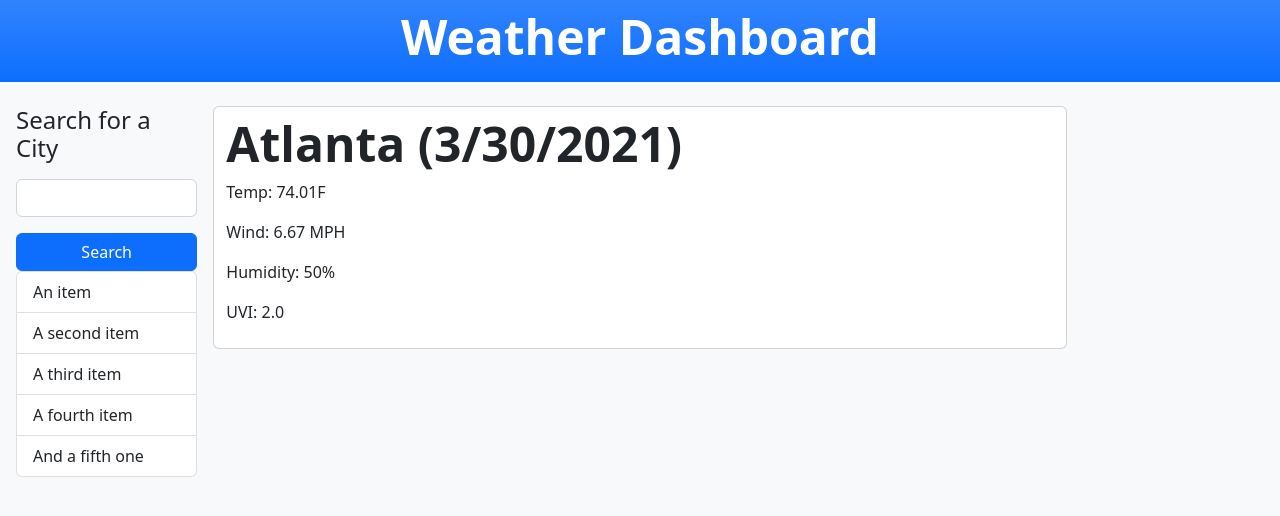
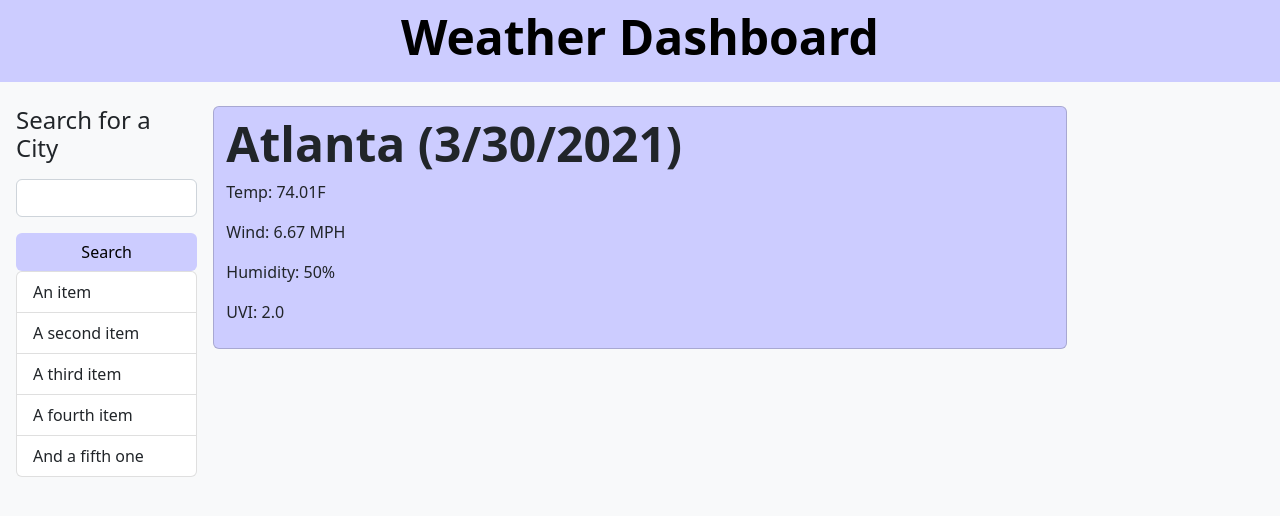
Before and after one commit to codeBiskut/Weather-Dashboard, a plain HTML site: page index.html in a window 1280 px wide. Drawn offline with nearby package versions, Linux system fonts and the light colour scheme.

Commit message:
changed background colors of cards, search button, and header. five day cards now wipe the previous weather cards when the search button is clicked again

```diff
--- a/assets/script.js
+++ b/assets/script.js
@@ -8,8 +8,8 @@ var windEl = document.querySelector('#main-wind')
 var humidityEl = document.querySelector('#main-humidity')
 var cityHeaderCard1El = document.querySelector("#city-header-card-1")
 var weatherCardContainerEl = document.querySelector('weather-card-container')
+var weatherPageEl = document.querySelector('.row')
 var fiveDayContainerEl = document.querySelector('#five-day-container')
-var newcardcontainer = document.querySelector('.row')
 
 var cityList = [];
 
@@ -20,6 +20,9 @@ var api = "d1897c6f12c919e09a996830824f534e"
 
 function displayWeather(event) {
     event.preventDefault()
+
+    fiveDayContainerEl.innerHTML=''
+
     var cityName = cityEl.value
 
     // var rawCityList = localStorage.getItem('cityList');
@@ -96,7 +99,7 @@ function displayWeather(event) {
 
                         </div>
                     </div>`
-                newcardcontainer.appendChild(fiveDay)
+                fiveDayContainerEl.appendChild(fiveDay)
                 }
 
 
--- a/assets/style.css
+++ b/assets/style.css
@@ -1,5 +1,5 @@
 h1 {
-    color: white;
+    color: black;
 }
 h2 {
     font-size: 30px;
@@ -11,7 +11,12 @@ h2 {
 }
 .card{
     flex-direction: row;
+    background-color: #ccccff;
 }
 .row{
     --bs-gutter-x: 0;
 }
+.custom-background{
+    background-color:  #ccccff;
+    color:black;
+}
--- a/index.html
+++ b/index.html
@@ -13,7 +13,7 @@
 
 <body class="bg-light">
 
-    <div class=" py-2 mb-4 bg-primary bg-gradient ">
+    <div class=" py-2 mb-4 custom-background">
         <div class="container-fluid text-center text-white ">
             <h1 class="display-5 fw-bold">Weather Dashboard</h1>
 
@@ -32,7 +32,7 @@
                 </div>
 
 
-                <button type="submit" class="btn btn-primary w-100">Search</button>
+                <button type="submit" class="btn custom-background w-100">Search</button>
 
                 <ul class="list-group">
                     <li class="list-group-item">An item</li>
@@ -61,9 +61,10 @@
 
         </div>
 
+        <div class="row" id="five-day-container">
+        </div>
     </div>
-    <div class="row" id="five-day-container">
-    </div>
+
 
     <script src="https://cdnjs.cloudflare.com/ajax/libs/jquery/3.6.0/jquery.min.js" integrity="sha512-894YE6QWD5I59HgZOGReFYm4dnWc1Qt5NtvYSaNcOP+u1T9qYdvdihz0PPSiiqn/+/3e7Jo4EaG7TubfWGUrMQ==" crossorigin="anonymous" referrerpolicy="no-referrer"></script>
 
```
